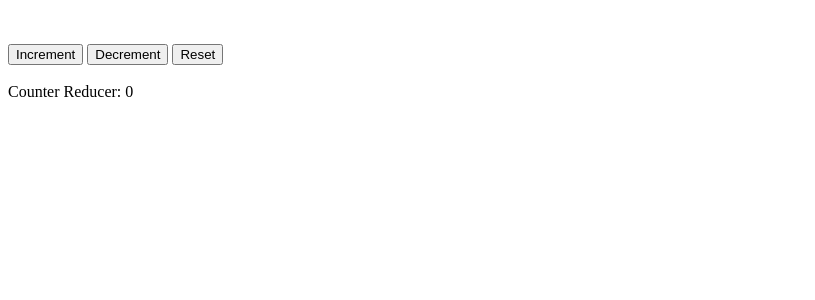
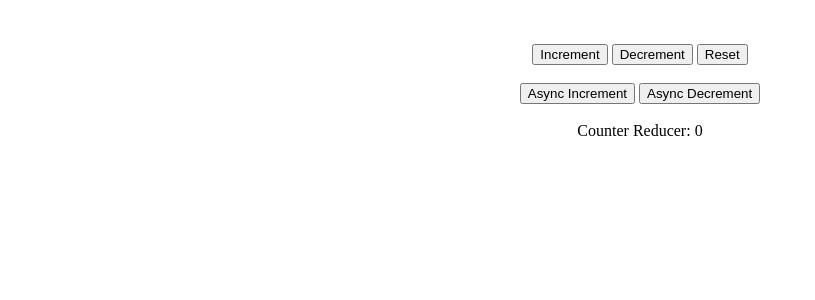
Before and after one commit to KhurramShahrukh/Redux-Saga-Tutorial, a React (Create React App) app: page / in a window 1280 px wide. Shown: the top 300 px of the page, without its empty margins (0-815 px from the left). Built offline with nearby package versions, Linux system fonts and the light colour scheme.

Commit message:
added login for async operation

```diff
--- a/src/App.js
+++ b/src/App.js
@@ -1,16 +1,23 @@
-import { useSelector } from "react-redux";
+import { useDispatch, useSelector } from "react-redux";
+import { decrementCounter, incrementCounter, resetCounter } from "./redux/actions/counter-actions";
+import { asyncDecrementCounter, asyncIncrementCounter } from "./redux/actions/async-counter-actions";
 
 function App() {
+const dispatch = useDispatch()
 const count = useSelector(state => state.counterReducer.count)
 
   return (
-    <div className="App">
+    <div style={{textAlign: "center"}}>
       <br /><br />
-      <button onClick={() => {}}>Increment</button>
+      <button onClick={() => dispatch(incrementCounter())}>Increment</button>
       &nbsp;
-      <button onClick={() => {}}>Decrement</button>
+      <button onClick={() => dispatch(decrementCounter())}>Decrement</button>
       &nbsp;
-      <button onClick={() => {}}>Reset</button>
+      <button onClick={() => dispatch(resetCounter())}>Reset</button>
+      <br /><br />
+      <button onClick={() => dispatch(asyncIncrementCounter())}>Async Increment</button>
+      &nbsp;
+      <button onClick={() => dispatch(asyncDecrementCounter())}>Async Decrement</button>
       <br /><br />
       <div>Counter Reducer: {count}</div>
     </div>
--- /dev/null
+++ b/src/redux/actions/async-counter-actions.js
@@ -0,0 +1,15 @@
+import { counterActionTypes } from '../constants'
+
+export const asyncIncrementCounter = (value) => {
+    return {
+        type: counterActionTypes.ASYNC_INCREMENT,
+        payload: value ?? 1
+    }
+}
+
+export const asyncDecrementCounter = (value) => {
+    return {
+        type: counterActionTypes.ASYNC_DECREMENT,
+        payload: value ?? 1
+    }
+}
--- a/src/redux/constants.js
+++ b/src/redux/constants.js
@@ -1,5 +1,7 @@
 export const counterActionTypes = {
     INCREMENT: "INCREMENT",
     DECREMENT: "DECREMENT",
-    RESET: "RESET"
+    RESET: "RESET",
+    ASYNC_INCREMENT: "ASYNC_INCREMENT",
+    ASYNC_DECREMENT: "ASYNC_DECREMENT"
 }
--- a/src/redux/reducer/counter-reducer.js
+++ b/src/redux/reducer/counter-reducer.js
@@ -18,6 +18,14 @@ export const counterReducer = (state = initialCounterState, { type, payload }) =
             state = { ...state, count: 0 }
             return state
 
+        case counterActionTypes.ASYNC_INCREMENT:
+            state = { ...state, count: state.count + payload }
+            return state
+
+        case counterActionTypes.ASYNC_DECREMENT:
+            state = { ...state, count: state.count - payload }
+            return state
+
         default:
             return state
     }
--- a/src/redux/sagas/async-counter-saga.js
+++ b/src/redux/sagas/async-counter-saga.js
@@ -16,8 +16,8 @@ function* asyncDecrement() {
 }
 
 function* asyncCounterSaga() {
-    yield takeEvery(counterActionTypes.INCREMENT, asyncIncrement)
-    yield takeEvery(counterActionTypes.INCREMENT, asyncDecrement)
+    yield takeEvery(counterActionTypes.ASYNC_INCREMENT, asyncIncrement)
+    yield takeEvery(counterActionTypes.ASYNC_DECREMENT, asyncDecrement)
 }
 
 export default asyncCounterSaga;
--- a/src/redux/sagas/counter-saga.js
+++ b/src/redux/sagas/counter-saga.js
@@ -12,7 +12,7 @@ function* decrement() {
 
 function* counterSaga() {
     yield takeEvery(counterActionTypes.INCREMENT, increment)
-    yield takeEvery(counterActionTypes.INCREMENT, decrement)
+    yield takeEvery(counterActionTypes.DECREMENT, decrement)
 }
 
 export default counterSaga;
```
